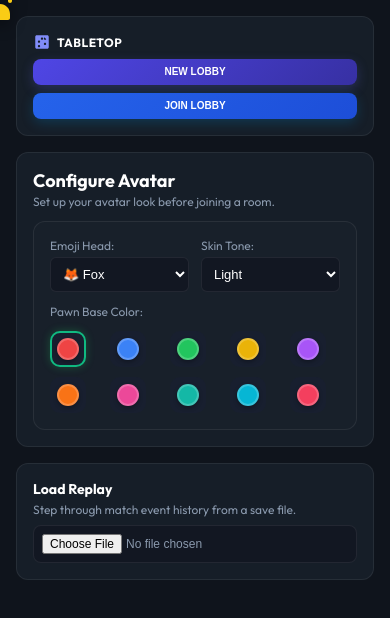
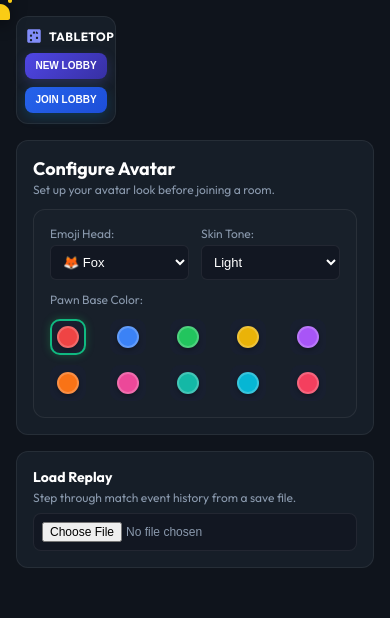
Before and after one commit to Priyangshu139/WebTabletop, a website built with Vite: page client/index.html in a window 390 px wide. Built offline with nearby package versions, Linux system fonts and the light colour scheme.

Commit message:
fix: use .sandbox-panel.matchmaking-actions-panel for higher specificity — root cause of panel being full-width on landscape

```diff
--- a/client/src/sandbox/style.css
+++ b/client/src/sandbox/style.css
@@ -844,7 +844,7 @@
     align-items: flex-start !important; /* panels only grow as tall as their content */
   }
 
-  .matchmaking-actions-panel {
+  .sandbox-panel.matchmaking-actions-panel {
     width: 20% !important;
     min-width: 100px !important;
     max-width: 130px !important;
@@ -852,7 +852,7 @@
     padding: 10px 8px !important;
     align-self: flex-start !important;
     flex-shrink: 0 !important;
-    height: auto !important;        /* don't stretch to sibling height */
+    height: auto !important;
   }
 
   /* Compact logo on landscape */
```
